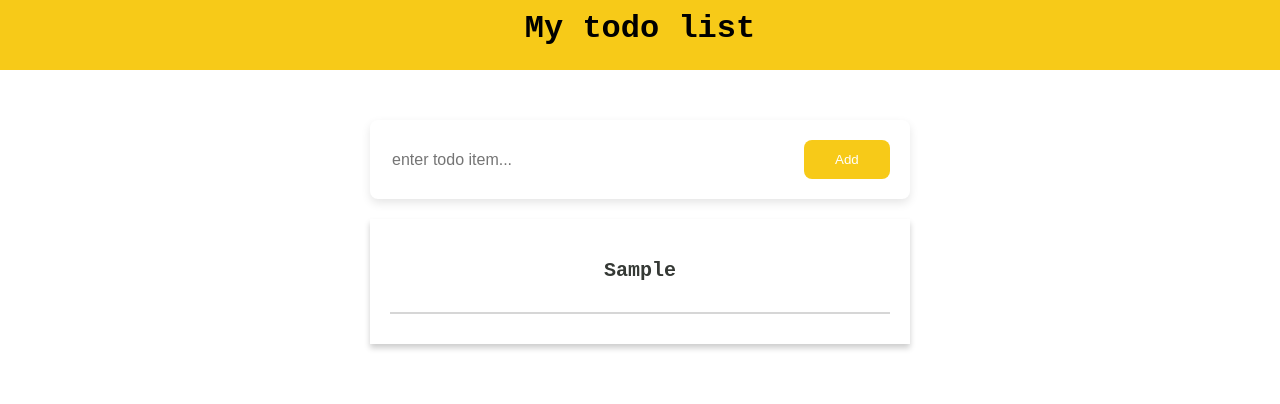
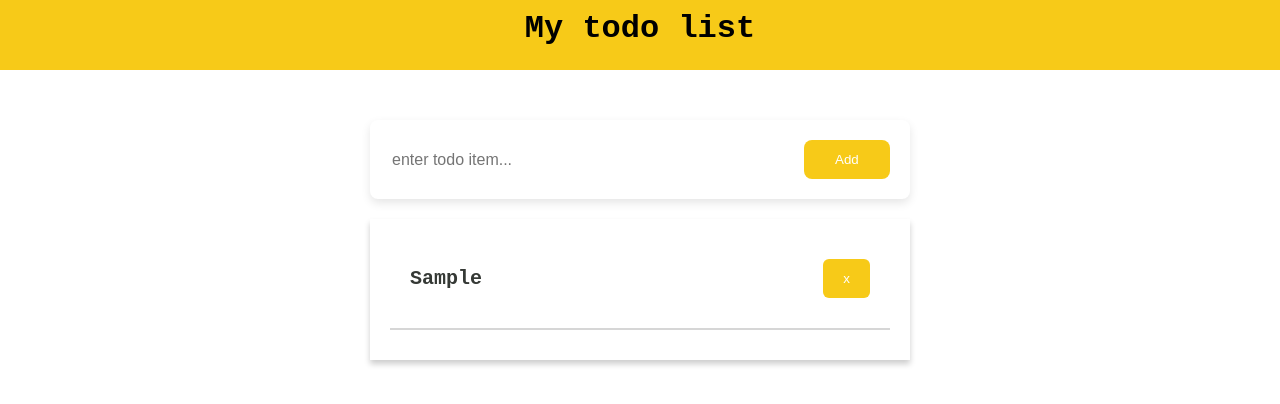
Before and after one commit to mintrosetta/lecture-react-javascript, a React (Vite) app in the folder todoapp/: page / in a window 1280 px wide. Both pictures are taken after typing "Sample" into the empty fields and a click on the button "Add". Shown: the top 404 px of the page. Built offline with nearby package versions, Linux system fonts and the light colour scheme.

Commit message:
add delete btn

```diff
--- a/todoapp/src/components/TodoItem.jsx
+++ b/todoapp/src/components/TodoItem.jsx
@@ -6,7 +6,12 @@
     return (
         <>
             <div className={styles.item}>
-                <div className={styles.itemName}>{item}</div>
+                <div className={styles.itemName}>
+                    {item}
+                    <span>
+                        <button className={styles.deleteBtn}>x</button>
+                    </span>
+                </div>
                 <hr className={styles.line} />
             </div>
         </>
--- a/todoapp/src/components/TodoItem.module.css
+++ b/todoapp/src/components/TodoItem.module.css
@@ -1,14 +1,25 @@
 .item {
     color: #353935;
     font-size: 20px;
-    text-align: center;
 }
 
 .itemName {
     font-weight: bold;
     padding: 20px;
+    display: flex;
+    justify-content: space-between;
+    align-items: center;
 }
 
 .line {
     border: 1px solid #d6d6d6;
 }
+
+.deleteBtn {
+    padding: 12px 20px;
+    border: none;
+    background-color: #f7ca18;
+    color: white;
+    border-radius: 6px;
+    cursor: pointer;
+}
```
